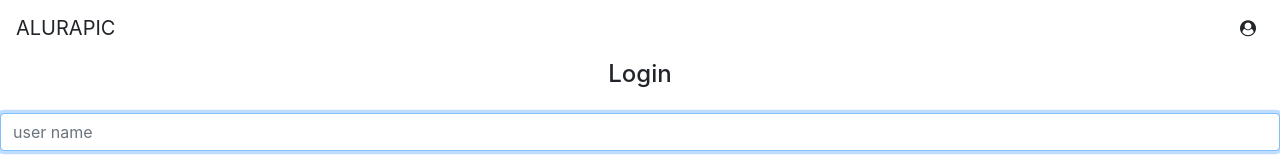
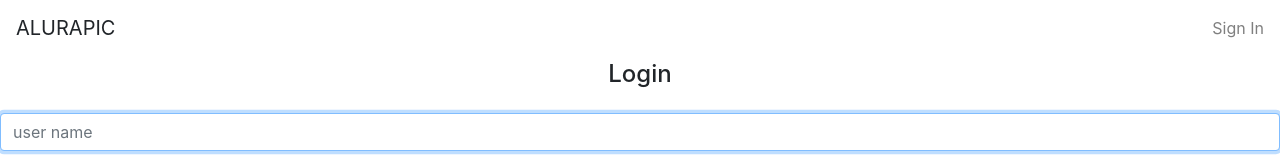
Before and after one commit to darcanj0/alurapic-angular, an Angular app: page / in a window 1280 px wide. Shown: the top 160 px of the page. Built offline with nearby package versions, Linux system fonts and the light colour scheme.

Commit message:
refactor: consume current user observable in header template

```diff
--- a/src/app/core/auth/auth.service.ts
+++ b/src/app/core/auth/auth.service.ts
@@ -3,7 +3,7 @@
 import EnvVariables from '../../config/http';
 import { tap } from 'rxjs/operators';
 import { TokenService } from './token.service';
-import { Observable, Subject } from 'rxjs';
+import { BehaviorSubject, Observable, Subject } from 'rxjs';
 import { CurrentUser } from './user';
 
 @Injectable({
@@ -28,7 +28,7 @@
     return this.userSubject.asObservable();
   }
 
-  private userSubject = new Subject<CurrentUser>();
+  private userSubject = new BehaviorSubject<CurrentUser>(null);
 
   private decodeAndNotify() {
     const currentUser = this.tokenService.decodeToken();
--- a/src/app/core/header/header.component.html
+++ b/src/app/core/header/header.component.html
@@ -1,9 +1,14 @@
 <header class="fixed-top">
   <nav class="navbar-light navbar bg-white">
     <a class="navbar-brand">ALURAPIC</a>
-    <div>
+    <div *ngIf="(user$ | async) as user; else login">
       <i class="fa-user-circle fa"></i>
-      <a class="ml-2">{{ currentUser?.name }}</a>
+      <a class="ml-2">{{ user.name }}</a>
     </div>
+    <ng-template #login>
+      <span class="navbar-text">
+        Sign In
+      </span>
+    </ng-template>
   </nav>
 </header>
--- a/src/app/core/header/header.component.ts
+++ b/src/app/core/header/header.component.ts
@@ -10,12 +10,10 @@
 export class HeaderComponent {
 
   user$: Observable<CurrentUser>;
-  currentUser: CurrentUser;
 
   constructor(
     private readonly authService: AuthService,
   ) {
-    this.user$ = authService.getCurrentUser();
-    this.user$.subscribe(user => this.currentUser = user);
+    this.user$ = this.authService.getCurrentUser();
   }
 }
```
